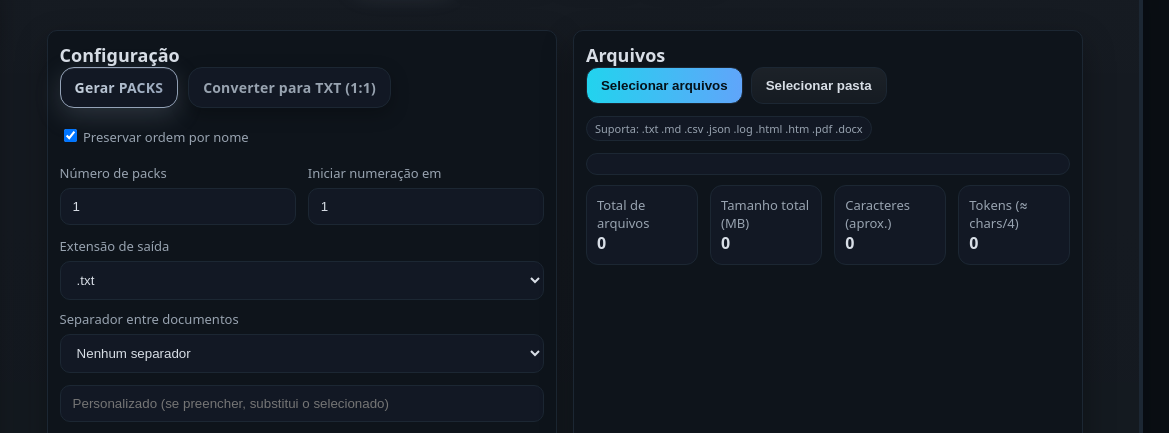
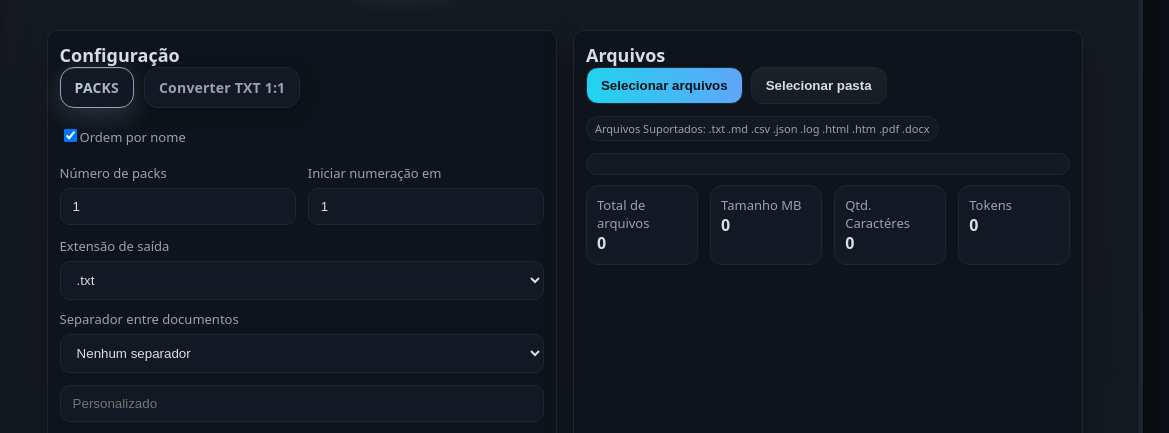
Before and after one commit to hdspcorp/Conversor-Plus, a plain HTML site: page index.html in a window 1280 px wide. Shown: the part 109-542 px from the top of the page, 111-1280 px from the left. Drawn offline with nearby package versions, Linux system fonts and the light colour scheme; a script that the page names is missing.

Commit message:
Update labels and placeholders in index.html

```diff
--- a/index.html
+++ b/index.html
@@ -618,15 +618,15 @@ mark{ background:#eab30833; border:1px solid #eab30855; border-radius:4px; paddi
        <h2>
          <span>Configuração</span>
          <div class="seg-wrap" id="outmodeTop" style="margin-left:auto">
-           <label class="seg"><input type="radio" name="outmode" id="modePacks" checked><span>Gerar PACKS</span></label>
-           <label class="seg"><input type="radio" name="outmode" id="modeIndividual"><span>Converter para TXT (1:1)</span></label>
+           <label class="seg"><input type="radio" name="outmode" id="modePacks" checked><span>PACKS</span></label>
+           <label class="seg"><input type="radio" name="outmode" id="modeIndividual"><span>Converter TXT 1:1</span></label>
          </div>
        </h2>
 
 <!-- 2) Opções gerais -->
 <div class="row" style="margin-top:12px">
   <!-- <label><input id="stripHtml" type="checkbox" /> Remover tags HTML de arquivos .html</label> -->
-  <label><input id="preserveOrder" type="checkbox" checked /> Preservar ordem por nome</label>
+  <label><input id="preserveOrder" type="checkbox" checked />Ordem por nome</label>
   <!-- <label><input id="optimizeMd" type="checkbox" /> Otimizar para IA (Markdown + metadados)</label> -->
 </div>
 
@@ -661,7 +661,7 @@ mark{ background:#eab30833; border:1px solid #eab30855; border-radius:4px; paddi
         <option value="hash">## FIM DO DOCUMENTO ##</option>
         <option value="none" selected>Nenhum separador</option>
       </select>
-      <input id="sepCustom" type="text" placeholder="Personalizado (se preencher, substitui o selecionado)" style="flex:2; min-width:260px" />
+      <input id="sepCustom" type="text" placeholder="Personalizado" style="flex:2; min-width:260px" />
     </div>
     <small class="muted"></small>
   </div>
@@ -688,16 +688,16 @@ mark{ background:#eab30833; border:1px solid #eab30855; border-radius:4px; paddi
           </div>
         </h2>
         <div class="row" style="margin-top:8px">
-          <span class="pill">Suporta: .txt .md .csv .json .log .html .htm .pdf .docx</span>
+          <span class="pill">Arquivos Suportados: .txt .md .csv .json .log .html .htm .pdf .docx</span>
         </div>
         <input id="fileInputFiles" type="file" multiple style="display:none" accept=".txt,.md,.csv,.json,.log,.html,.htm,.pdf,.docx,.doc" />
         <input id="fileInputDir" type="file" multiple style="display:none" webkitdirectory directory accept=".txt,.md,.csv,.json,.log,.html,.htm,.pdf,.docx,.doc" />
         <div id="fileList" class="list" style="margin-top:12px"></div>
         <div class="stats">
           <div class="stat"><span>Total de arquivos</span><strong id="statFiles">0</strong></div>
-          <div class="stat"><span>Tamanho total (MB)</span><strong id="statSize">0</strong></div>
-          <div class="stat"><span>Caracteres (aprox.)</span><strong id="statChars">0</strong></div>
-          <div class="stat"><span>Tokens (≈ chars/4)</span><strong id="statTokens">0</strong></div>
+          <div class="stat"><span>Tamanho MB</span><strong id="statSize">0</strong></div>
+          <div class="stat"><span>Qtd. Caractéres</span><strong id="statChars">0</strong></div>
+          <div class="stat"><span>Tokens</span><strong id="statTokens">0</strong></div>
         </div>
       </section>
 
```
